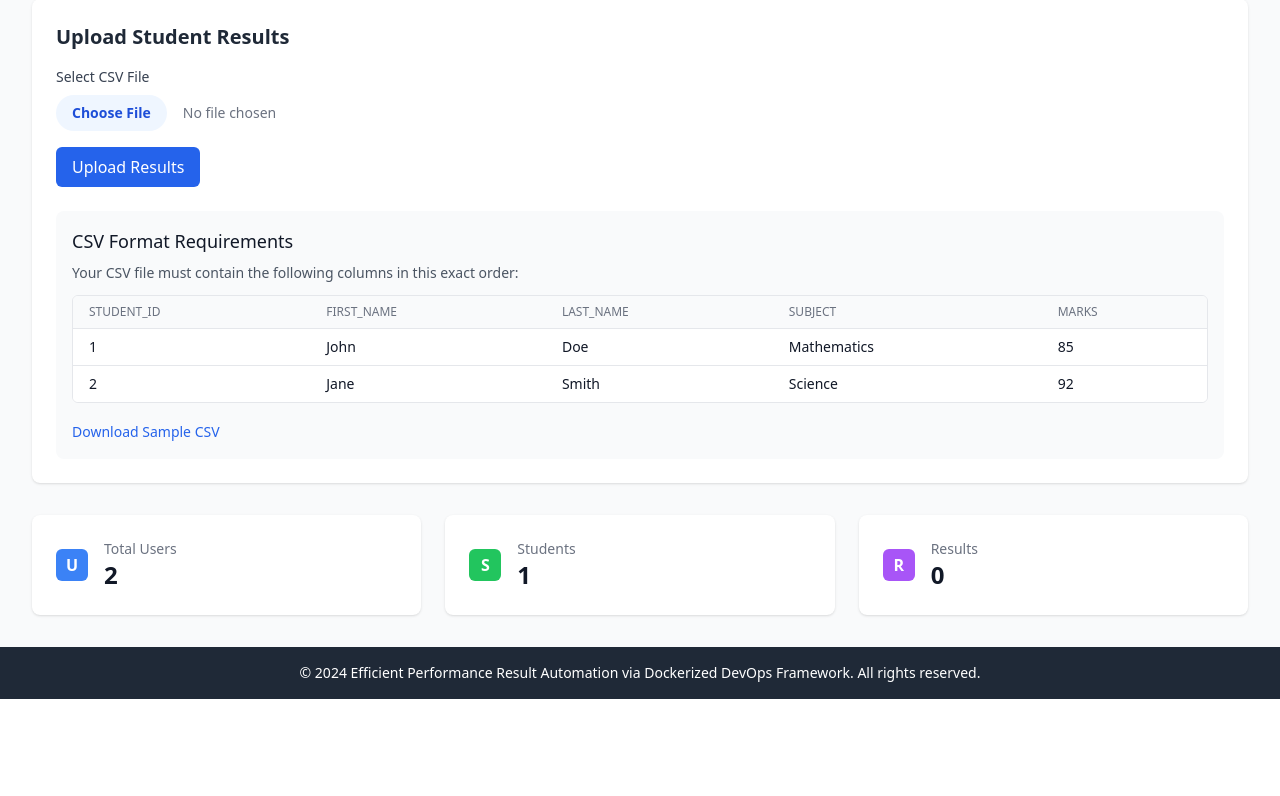
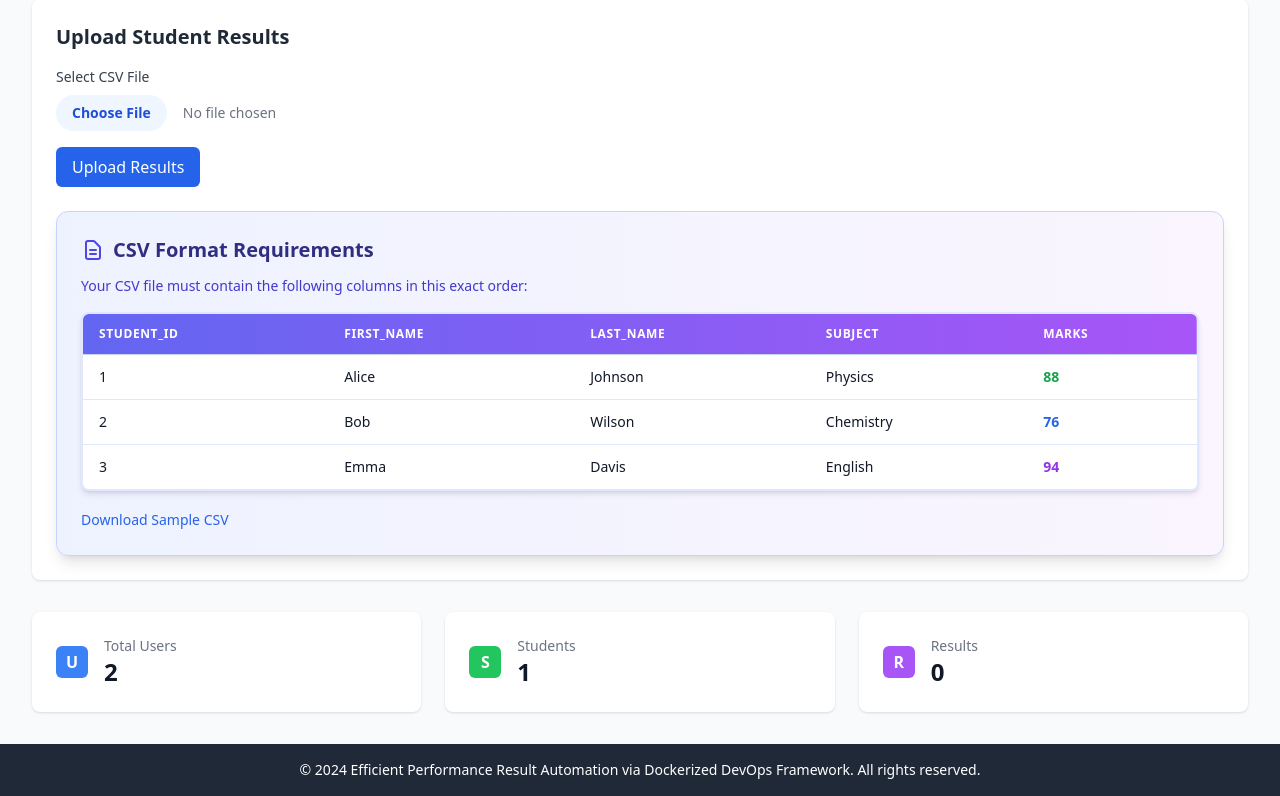
Before and after one commit to harrisonvalan/devops, a Flask app: page /admin/dashboard in a window 1280 px wide. Shown: the part 217-1013 px from the top of the page. Before the commit the page ends 916 px from the top, so only its background shows below. Run offline with Flask 3, Linux system fonts and the light colour scheme; a user stored in the database is signed in; some libraries are stand-ins or nearby versions.

Commit message:
Update admin dashboard CSV format section with new colorful UI design, different student names (Alice Johnson, Bob Wilson, Emma Davis), updated subjects (Physics, Chemistry, English, History), and modified marks with color-coded display

```diff
--- a/app/templates/admin_dashboard.html
+++ b/app/templates/admin_dashboard.html
@@ -30,36 +30,48 @@
         </form>
 
         <!-- CSV Format Help -->
-        <div class="mt-6 bg-gray-50 rounded-lg p-4">
-            <h3 class="text-lg font-medium text-gray-900 mb-2">CSV Format Requirements</h3>
-            <p class="text-sm text-gray-600 mb-3">
+        <div class="mt-6 bg-gradient-to-r from-indigo-50 to-purple-50 border border-indigo-200 rounded-xl p-6 shadow-lg">
+            <h3 class="text-xl font-bold text-indigo-900 mb-3 flex items-center">
+                <svg class="w-6 h-6 mr-2 text-indigo-600" fill="none" stroke="currentColor" viewBox="0 0 24 24">
+                    <path stroke-linecap="round" stroke-linejoin="round" stroke-width="2" d="M9 12h6m-6 4h6m2 5H7a2 2 0 01-2-2V5a2 2 0 012-2h5.586a1 1 0 01.707.293l5.414 5.414a1 1 0 01.293.707V19a2 2 0 01-2 2z"></path>
+                </svg>
+                CSV Format Requirements
+            </h3>
+            <p class="text-sm text-indigo-700 mb-4">
                 Your CSV file must contain the following columns in this exact order:
             </p>
-            <div class="bg-white border border-gray-200 rounded-md overflow-hidden">
-                <table class="min-w-full divide-y divide-gray-200">
-                    <thead class="bg-gray-50">
+            <div class="bg-white border-2 border-indigo-100 rounded-lg overflow-hidden shadow-md">
+                <table class="min-w-full divide-y divide-indigo-200">
+                    <thead class="bg-gradient-to-r from-indigo-500 to-purple-500">
                         <tr>
-                            <th class="px-4 py-2 text-left text-xs font-medium text-gray-500 uppercase">student_id</th>
-                            <th class="px-4 py-2 text-left text-xs font-medium text-gray-500 uppercase">first_name</th>
-                            <th class="px-4 py-2 text-left text-xs font-medium text-gray-500 uppercase">last_name</th>
-                            <th class="px-4 py-2 text-left text-xs font-medium text-gray-500 uppercase">subject</th>
-                            <th class="px-4 py-2 text-left text-xs font-medium text-gray-500 uppercase">marks</th>
+                            <th class="px-4 py-3 text-left text-xs font-bold text-white uppercase tracking-wider">student_id</th>
+                            <th class="px-4 py-3 text-left text-xs font-bold text-white uppercase tracking-wider">first_name</th>
+                            <th class="px-4 py-3 text-left text-xs font-bold text-white uppercase tracking-wider">last_name</th>
+                            <th class="px-4 py-3 text-left text-xs font-bold text-white uppercase tracking-wider">subject</th>
+                            <th class="px-4 py-3 text-left text-xs font-bold text-white uppercase tracking-wider">marks</th>
                         </tr>
                     </thead>
-                    <tbody class="bg-white divide-y divide-gray-200">
-                        <tr>
-                            <td class="px-4 py-2 text-sm text-gray-900">1</td>
-                            <td class="px-4 py-2 text-sm text-gray-900">John</td>
-                            <td class="px-4 py-2 text-sm text-gray-900">Doe</td>
-                            <td class="px-4 py-2 text-sm text-gray-900">Mathematics</td>
-                            <td class="px-4 py-2 text-sm text-gray-900">85</td>
+                    <tbody class="bg-white divide-y divide-indigo-100">
+                        <tr class="hover:bg-indigo-50 transition-colors">
+                            <td class="px-4 py-3 text-sm font-medium text-gray-900">1</td>
+                            <td class="px-4 py-3 text-sm text-gray-900">Alice</td>
+                            <td class="px-4 py-3 text-sm text-gray-900">Johnson</td>
+                            <td class="px-4 py-3 text-sm text-gray-900">Physics</td>
+                            <td class="px-4 py-3 text-sm font-semibold text-green-600">88</td>
                         </tr>
-                        <tr>
-                            <td class="px-4 py-2 text-sm text-gray-900">2</td>
-                            <td class="px-4 py-2 text-sm text-gray-900">Jane</td>
-                            <td class="px-4 py-2 text-sm text-gray-900">Smith</td>
-                            <td class="px-4 py-2 text-sm text-gray-900">Science</td>
-                            <td class="px-4 py-2 text-sm text-gray-900">92</td>
+                        <tr class="hover:bg-purple-50 transition-colors">
+                            <td class="px-4 py-3 text-sm font-medium text-gray-900">2</td>
+                            <td class="px-4 py-3 text-sm text-gray-900">Bob</td>
+                            <td class="px-4 py-3 text-sm text-gray-900">Wilson</td>
+                            <td class="px-4 py-3 text-sm text-gray-900">Chemistry</td>
+                            <td class="px-4 py-3 text-sm font-semibold text-blue-600">76</td>
+                        </tr>
+                        <tr class="hover:bg-indigo-50 transition-colors">
+                            <td class="px-4 py-3 text-sm font-medium text-gray-900">3</td>
+                            <td class="px-4 py-3 text-sm text-gray-900">Emma</td>
+                            <td class="px-4 py-3 text-sm text-gray-900">Davis</td>
+                            <td class="px-4 py-3 text-sm text-gray-900">English</td>
+                            <td class="px-4 py-3 text-sm font-semibold text-purple-600">94</td>
                         </tr>
                     </tbody>
                 </table>
@@ -121,7 +133,7 @@
 
 <script>
 function downloadSampleCSV() {
-    const csvContent = "data:text/csv;charset=utf-8,student_id,first_name,last_name,subject,marks\n1,John,Doe,Mathematics,85\n1,John,Doe,Science,92\n2,Jane,Smith,Mathematics,78\n2,Jane,Smith,Science,88\n3,Bob,Johnson,Mathematics,95";
+    const csvContent = "data:text/csv;charset=utf-8,student_id,first_name,last_name,subject,marks\n1,Alice,Johnson,Physics,88\n1,Alice,Johnson,Chemistry,91\n2,Bob,Wilson,Physics,76\n2,Bob,Wilson,Chemistry,82\n3,Emma,Davis,English,94\n3,Emma,Davis,History,87";
     const encodedUri = encodeURI(csvContent);
     const link = document.createElement("a");
     link.setAttribute("href", encodedUri);
```
Also changed, not shown: TODO.md (+7 -9 lines).
